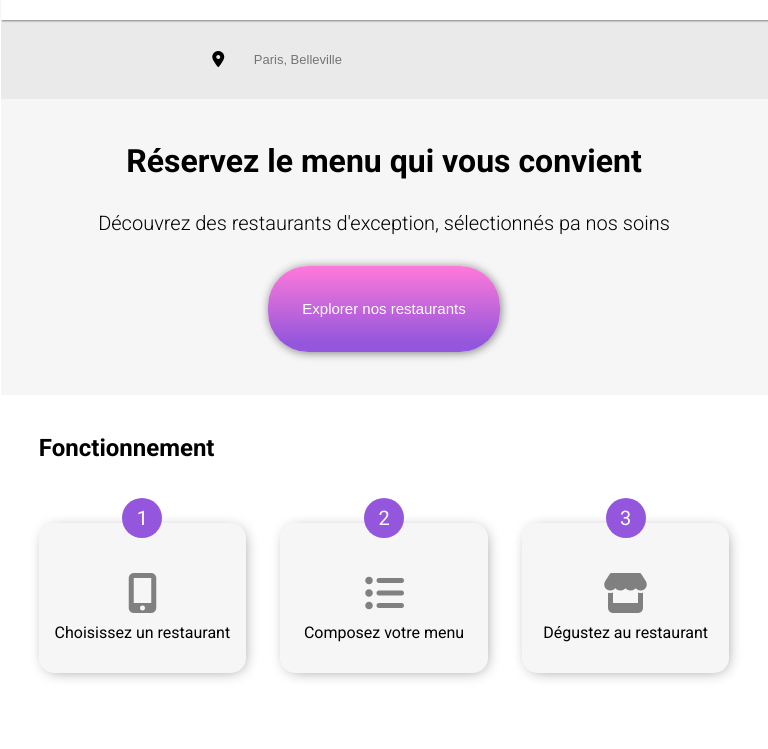
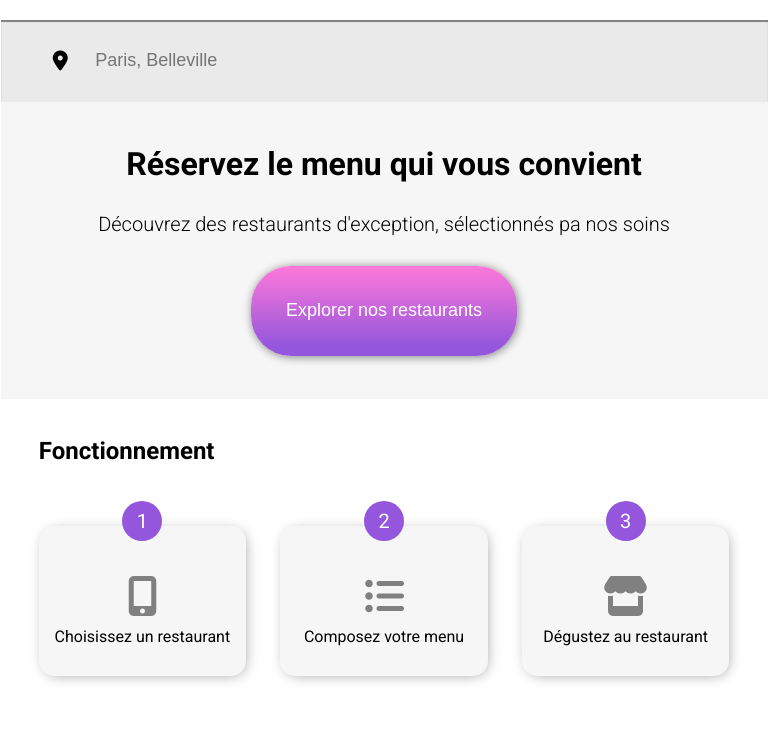
Before and after one commit to DVvor/DanielVorasane_3_01012022, a website: page index.html in a window 768 px wide. Shown: the part 51-800 px from the top of the page. Drawn offline with Linux system fonts and the light colour scheme; a web font is replaced by a local one.

Commit message:
version tablet modified - iheader size - btn explore

```diff
--- a/sass/main.scss
+++ b/sass/main.scss
@@ -68,7 +68,6 @@ header {
         justify-content: center;
         padding: 2%;
         position: relative;
-        box-shadow: 1px 1px 2px grey;
         height: 40px;
         .logo {
             max-width: 150px;
@@ -88,6 +87,7 @@ header {
         align-items: center;
         justify-content: center;
         padding: 2%;
+        box-shadow: inset 0px 2px 1px grey;
         &__icon {
             padding: 2%;
         }
@@ -542,20 +542,30 @@ footer {
 /* style tablet */
 @media screen and (min-width: 768px) and (max-width: 991px)
 {
-// .localisation {
-//     &__icon {
-//         font-size: large;
-//     }
-//     input {
-//         font-size: large;
-//     }
-// }
+header {
+    .localisation {
+        justify-content:flex-start;
+        padding: 2% 5%;
+        &__icon {
+            font-size: 20px;
+        }
+        input {
+            font-size:large;
+            width: 100%;
+        }
+    }
+
+}
+
 .explore {
     h1 {
         font-size: xx-large;
     }
     p {
         font-size: 20px;
+    }
+    &__btn {
+        font-size: large;
     }
 }
 .process {
```
Also changed, not shown: public/css/style.css, 1 other file.
